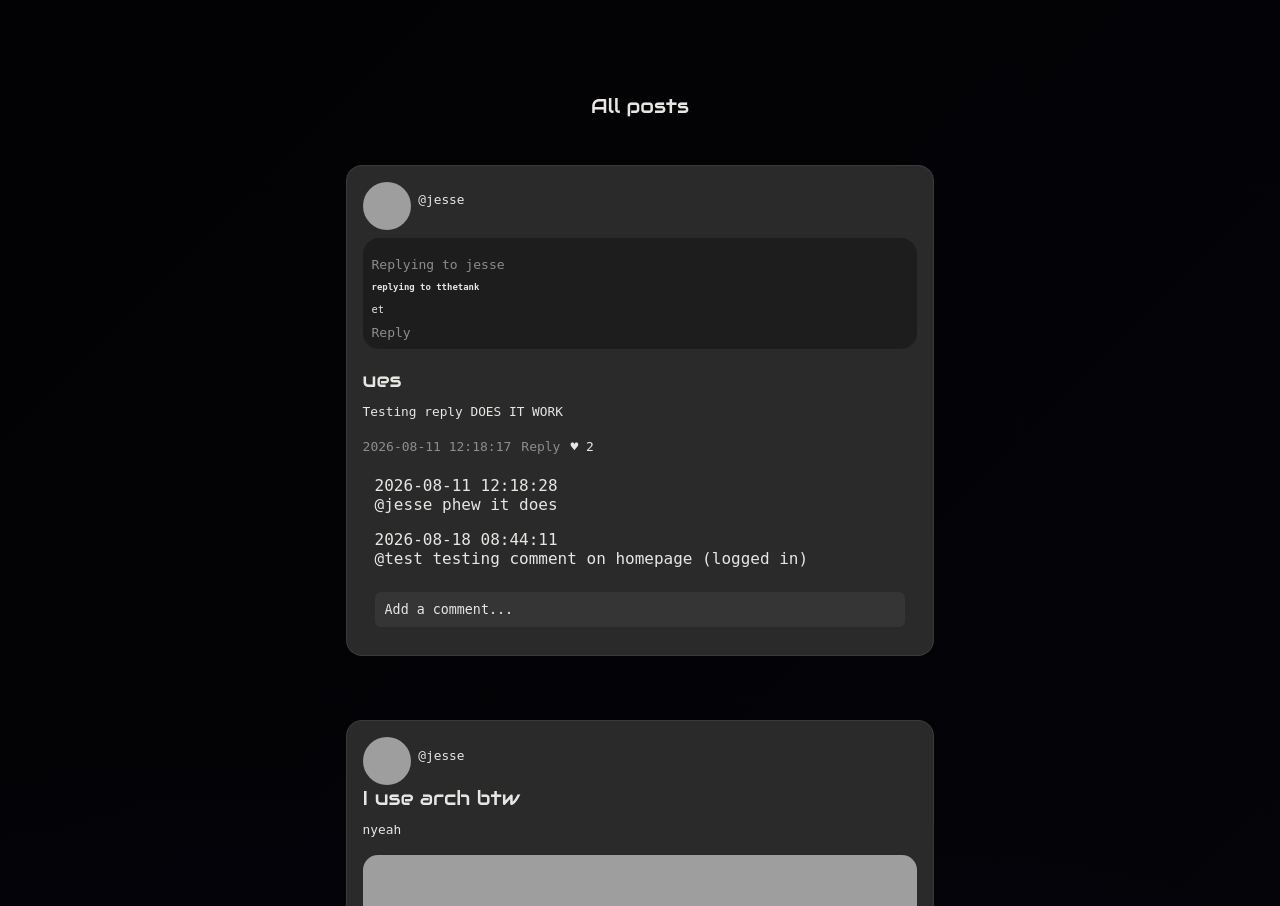
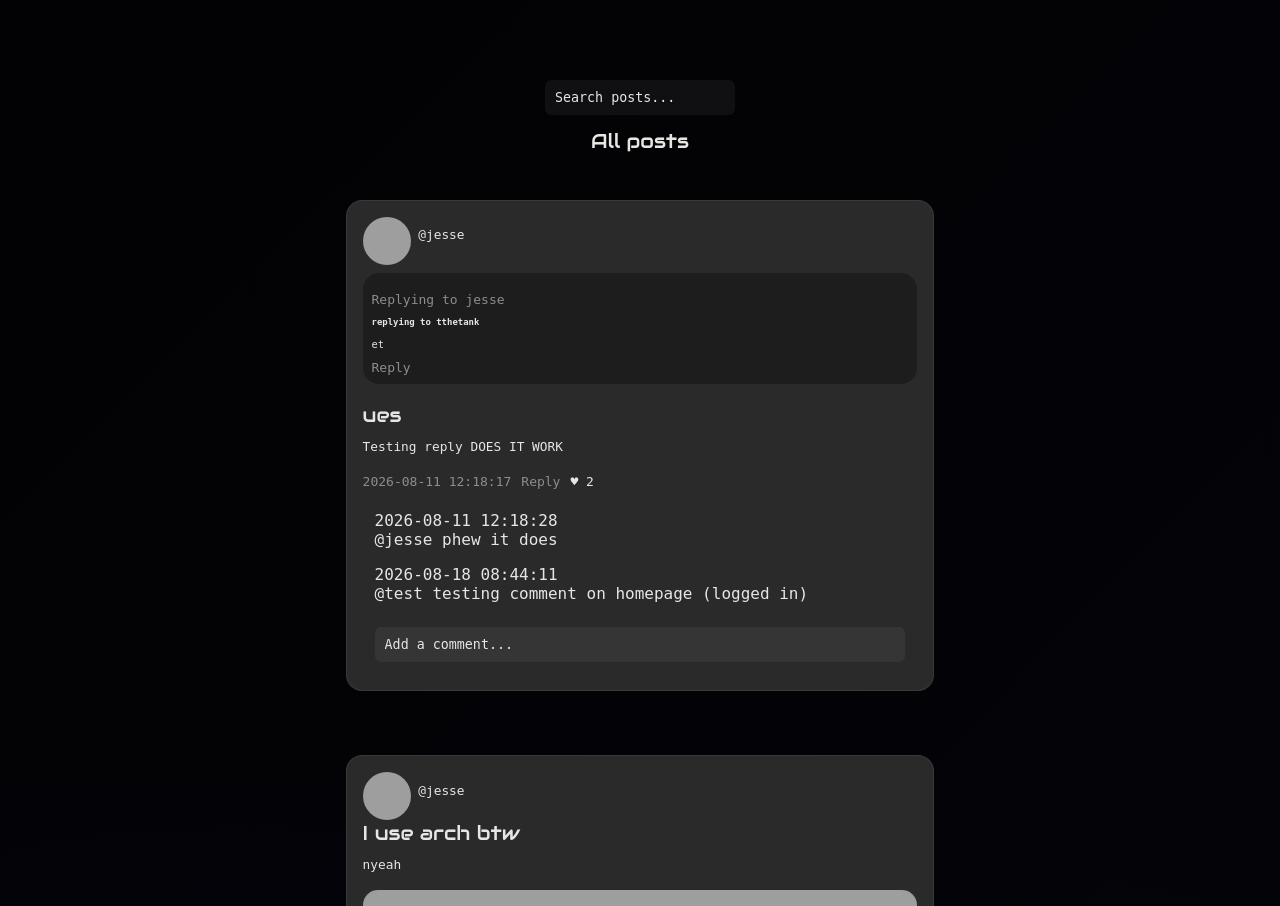
Before and after one commit to MooseZ690/message, a Flask app: page /allposts in a window 1280 px wide. Shown: the part 65-971 px from the top of the page. Run offline with Flask 3, Linux system fonts and the light colour scheme; data comes from the database, SQL or seed files in the repository; both versions use the stored data as it was after the commit; some web fonts are replaced; grey boxes are pictures that could not be loaded.

Commit message:
Searchbar with js on allposts and allposts comment route not checking if logged in

```diff
--- a/app.py
+++ b/app.py
@@ -65,7 +65,8 @@ def query_db(query, args=(), one=False):
 # ------------------------#
 
 all = """
-        SELECT posts.title, posts.content, users.name, posts.imageurl, cat.name, posts.time, posts.id, posts.reply, cat.id, users.imageurl
+        SELECT posts.title, posts.content, users.name, posts.imageurl, cat.name,
+        posts.time, posts.id, posts.reply, cat.id, users.imageurl
         FROM posts
         JOIN cat ON posts.categoryid = cat.id
         JOIN users on posts.user_id = users.id
@@ -112,7 +113,8 @@ def home():
         follow = ", ".join("?" * len(following))
         # flexible amount of ?s in the sql statement
         sql = f"""
-            SELECT posts.title, posts.content, users.name, posts.imageurl, cat.name, posts.time, posts.id, posts.reply, cat.id, users.id, users.imageurl
+            SELECT posts.title, posts.content, users.name, posts.imageurl, cat.name,
+            posts.time, posts.id, posts.reply, cat.id, users.id, users.imageurl
             FROM posts
             JOIN cat ON posts.categoryid = cat.id
             JOIN users ON posts.user_id = users.id
@@ -224,6 +226,8 @@ def removeadmin(id):
 @app.route("/allposts", methods=("GET", "POST"))
 def allposts():
     if request.method == "POST":
+        if "user_id" not in session:
+                return redirect(url_for("login"))
         comment_text = request.form.get("comment")
         id = request.form.get("post_id")
         if comment_text:
@@ -361,7 +365,8 @@ def logout():
 )  # app route if replying to another post
 def newpost(id=None):
     sql = """
-    SELECT posts.title, posts.content, users.name, posts.imageurl, cat.name, posts.id, posts.time, posts.reply
+    SELECT posts.title, posts.content, users.name, posts.imageurl, cat.name, posts.id,
+    posts.time, posts.reply
     FROM posts
     JOIN cat ON posts.categoryid = cat.id
     JOIN users ON posts.user_id = users.id
@@ -386,7 +391,8 @@ def newpost(id=None):
         time = str(datetime.now().strftime("%Y-%m-%d %H:%M:%S"))
         db = get_db()
         db.execute(
-            "INSERT INTO posts (title, user_id, content, imageurl, categoryid, time, reply) VALUES (?, ?, ?, ?, ?, ?, ?)",
+            """INSERT INTO posts (title, user_id, content, imageurl, categoryid, time, reply)
+            VALUES (?, ?, ?, ?, ?, ?, ?)""",
             (title, userid, content, imageurl, categoryid, time, reply),
         )
         db.commit()
@@ -424,7 +430,8 @@ def category(id):
         return redirect(request.referrer)
     else:
         sql = """
-        SELECT posts.title, posts.content, users.name, posts.imageurl, cat.name, posts.time, posts.id, posts.reply, cat.id, users.id, users.imageurl
+        SELECT posts.title, posts.content, users.name, posts.imageurl, cat.name, posts.time,
+        posts.id, posts.reply, cat.id, users.id, users.imageurl
         FROM posts
         JOIN cat ON posts.categoryid = cat.id
         JOIN users ON posts.user_id = users.id
@@ -478,7 +485,8 @@ def userposts(username):
         return redirect(request.referrer)
     else:
         sql = """
-            SELECT posts.title, posts.content, users.name, posts.imageurl, cat.name, posts.time, posts.id, posts.reply, cat.id, users.id, users.imageurl
+            SELECT posts.title, posts.content, users.name, posts.imageurl, cat.name,
+            posts.time, posts.id, posts.reply, cat.id, users.id, users.imageurl
             FROM posts
             JOIN cat ON posts.categoryid = cat.id
             JOIN users on posts.user_id = users.id
@@ -560,6 +568,7 @@ def follow(followed_id):
 def block(id):
     if not query_db("SELECT * FROM admins WHERE userid = ?", (session.get("user_id"),)):
         return render_template("error.html", error=403)
+    #Checks if the user is in
 
     db = get_db()
     db.execute("INSERT OR IGNORE INTO blacklist (userid) VALUES (?)", (id,))
@@ -597,8 +606,12 @@ def page_not_found(e):
     return render_template("error.html", error=404), 404
 
 @app.errorhandler(505)
-def http_version_not_supported(error):
+def http_version_not_supported(e):
     return render_template("error.html", error=505), 505
+
+@app.errorhandler(405)
+def method_not_allowed(e):
+    return render_template("error.html", error=405), 405
 
 """ @app.route("/test505")
 #route to test 505 error because I'm not smart enough to trigger one
--- a/templates/allposts.html
+++ b/templates/allposts.html
@@ -1,9 +1,12 @@
 {% extends "layout.html" %}
 {% block body %}
 <div class="centered-content">
+    <div class="search-container">
+        <input type="text" id="postSearch" class="" placeholder="Search posts..." autocomplete="off" maxlength="26">
+    </div>
     <h1>All posts</h1>
     {% for item in results %}
-    <div class="home-wrapper">
+    <div class="home-wrapper post-item">
         <div class="post-container">
             <a class="post-meta" href="/userposts/{{item[2]}}">
                 <img class="profile-image" src="{{item[9]}}" alt="profile picture">
@@ -97,11 +100,34 @@
     </div>
     {% endfor %}
 </div>
+
 <script>
     window.addEventListener("load", function () {
         const box = document.getElementById("commentsBox");
         if (box) {
             box.scrollTop = box.scrollHeight;
+        }
+    });
+
+    // Search posts
+    document.addEventListener("DOMContentLoaded", function () {
+        const searchBar = document.getElementById("postSearch");
+        const posts = document.querySelectorAll(".post-item");
+
+        if (searchBar) {
+            searchBar.addEventListener("input", function () {
+                const searchText = searchBar.value.toLowerCase().trim();
+
+                posts.forEach(function (post) {
+                    const postText = post.textContent.toLowerCase();
+
+                    if (postText.includes(searchText)) {
+                        post.style.display = "";
+                    } else {
+                        post.style.display = "none";
+                    }
+                });
+            });
         }
     });
 
--- a/templates/error.html
+++ b/templates/error.html
@@ -15,6 +15,9 @@
     {% elif error == "User not found" %}
         <h1>The user specified in the URL is not registered. </h1>
         <h2>Maybe you should get them to register ...</h2>
+    {% elif error == 405 %}
+        <h1>Method not allowed...</h1>
+        <h2>Just use the buttons so nicely provided to you</h2>
     {% endif %}
 </div>
 {% endblock %}
```
Also changed, not shown: database.db.
